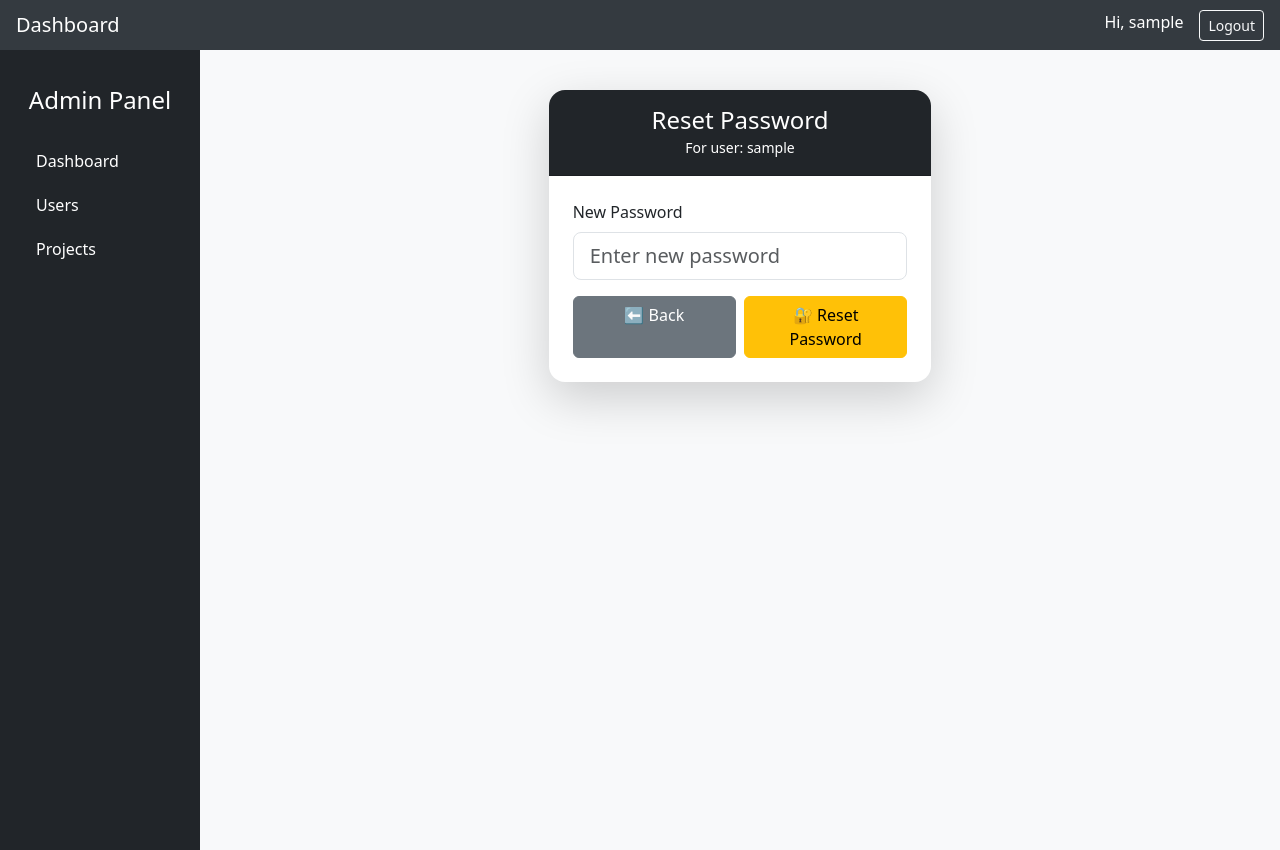
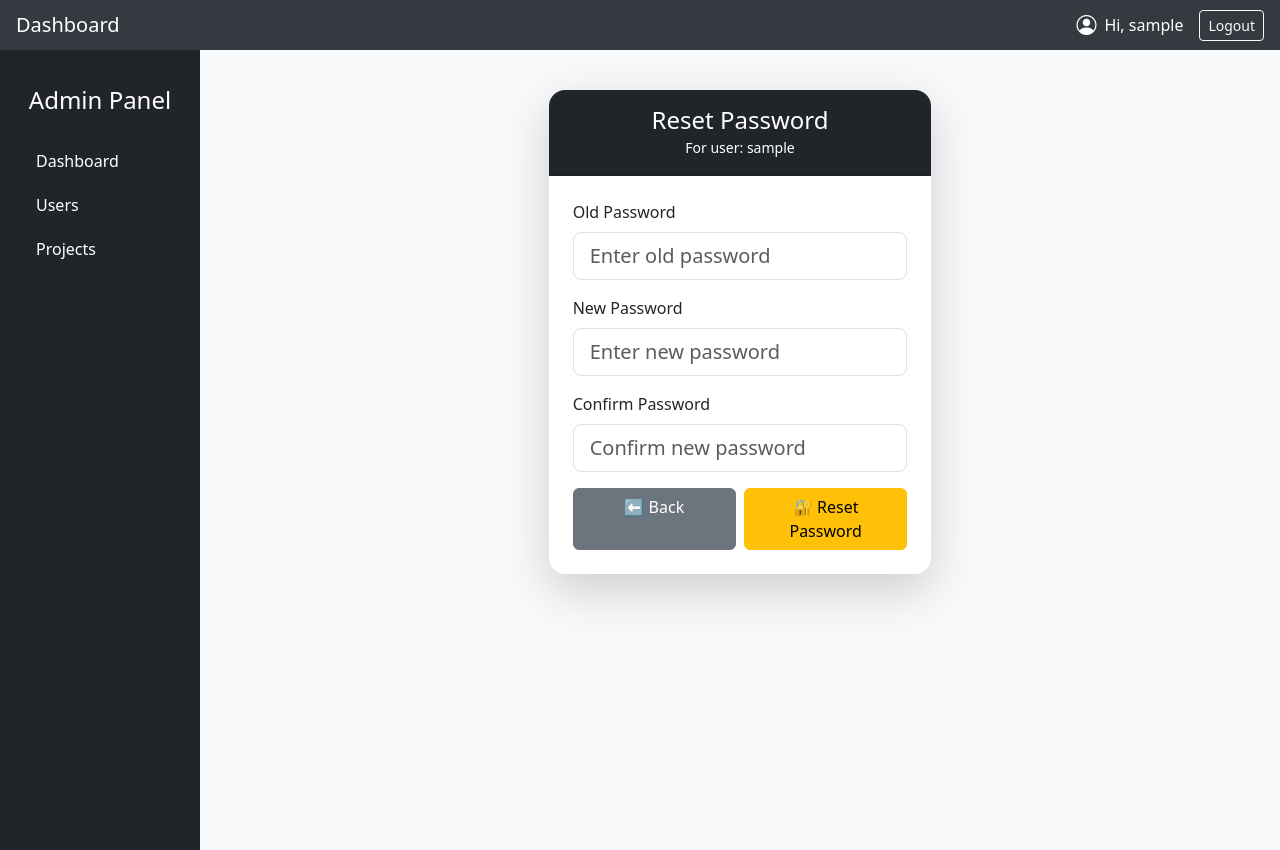
Before and after one commit to mrnirob143/project_management_system, a Django app: page /user/reset-password/1/ in a window 1280 px wide. Run offline with Django 5.2, Linux system fonts and the light colour scheme; the visitor is signed in with stand-in values (Sample User, id 1); data comes from the database, SQL or seed files in the repository.

Commit message:
update user

```diff
--- a/myapp/views.py
+++ b/myapp/views.py
@@ -6,6 +6,11 @@ from django.db.models import Q
 from .models import User, Project, Task, Task_Comment
 from .forms import UserUpdateForm, ProjectForm, TaskForm, CommentForm
 from django.contrib.auth.hashers import make_password
+from django.contrib.auth import update_session_auth_hash
+from django.contrib.auth.hashers import check_password
+from .forms import UserUpdateForm, UserSelfUpdateForm
+
+
 
 
 # ================= LOGIN =================
@@ -114,23 +119,30 @@ def create_user(request):
 
 @login_required
 def edit_user(request, id):
-    if request.user.Role != 'ADMIN':
+
+    user_obj = get_object_or_404(User, id=id)
+
+    if request.user.Role != 'ADMIN' and request.user.id != user_obj.id:
         return redirect('dashboard')
 
-    user_obj = get_object_or_404(User, id=id)
-    form = UserUpdateForm(request.POST or None, instance=user_obj)
+    if request.user.Role == 'ADMIN':
+        form = UserUpdateForm(request.POST or None, instance=user_obj)
+
+        if request.user.id == user_obj.id:
+            form.fields.pop('password', None)
+
+    else:
+        form = UserSelfUpdateForm(request.POST or None, instance=user_obj)
 
     if form.is_valid():
         form.save()
-        messages.success(request, "User updated successfully!")
-        return redirect('user_list')
+        messages.success(request, "Profile updated successfully!")
+        return redirect('user_detail', id=user_obj.id)
 
     return render(request, 'user_form.html', {
         'form': form,
         'user_role': request.user.Role
     })
-
-
 @login_required
 def delete_user(request, id):
     if request.user.Role != 'ADMIN':
@@ -147,16 +159,18 @@ def delete_user(request, id):
 
 @login_required
 def user_detail(request, id):
-    if request.user.Role != 'ADMIN':
-        return redirect('dashboard')
 
     user_obj = get_object_or_404(User, id=id)
+
+
+
+    if request.user.Role != 'ADMIN' and request.user.id != user_obj.id:
+        return redirect('dashboard')
 
     return render(request, 'user_detail.html', {
         'user_obj': user_obj,
         'user_role': request.user.Role
     })
-
 
 # ================= PROJECT CRUD =================
 @login_required
@@ -279,42 +293,51 @@ def task_list(request):
         'user_role': user.Role
     })
 
-
 @login_required
 def task_add(request):
-    if request.user.Role not in ['ADMIN', 'MANAGER']:
+    if request.user.Role != 'MANAGER':
         return redirect('dashboard')
 
+    project_id = request.GET.get('project_id')
+
+    if not project_id:
+        return redirect('dashboard')
+
+    project = get_object_or_404(Project, ID=project_id)
+
     form = TaskForm(request.POST or None)
-
     form.fields['Assigned_To'].queryset = User.objects.filter(Role='EMPLOYEE')
 
     if form.is_valid():
-        form.save()
+        task = form.save(commit=False)
+        task.P_ID = project
+        task.save()
+
         messages.success(request, "Task created successfully!")
-        return redirect('task_list')
+        return redirect('project_detail', id=project.ID)
 
     return render(request, 'task_form.html', {
         'form': form,
+        'project': project,
         'user_role': request.user.Role
     })
-
-
 
 @login_required
 def task_edit(request, id):
     task = get_object_or_404(Task, ID=id)
 
-    # ================= EMPLOYEE =================
     if request.user.Role == 'EMPLOYEE':
         if request.method == "POST":
             status = request.POST.get("Status")
+
             if status:
                 task.Status = status
                 task.save()
-        return redirect('task_list')
+                messages.success(request, "Task status updated successfully!")
 
-    # ================= MANAGER =================
+        return redirect('project_detail', id=task.P_ID.ID)
+
+
     if request.user.Role == 'MANAGER':
 
         if request.method == "POST":
@@ -322,6 +345,10 @@ def task_edit(request, id):
             if request.POST.get("remove_member"):
                 task.delete()
                 messages.success(request, "Task deleted successfully!")
+                return redirect('project_detail', id=task.P_ID.ID)
+
+            if task.Status == "Done":
+                messages.error(request, "Cannot assign member. Task already completed!")
                 return redirect('project_detail', id=task.P_ID.ID)
 
             assigned_to = request.POST.get("assigned_to")
@@ -344,11 +371,11 @@ def task_edit(request, id):
                         return redirect('project_detail', id=task.P_ID.ID)
 
                     task.Assigned_To = user
-
                 else:
                     task.Assigned_To = None
 
                 task.save()
+                messages.success(request, "Task assigned successfully!")
 
                 return redirect('project_detail', id=task.P_ID.ID)
 
@@ -421,22 +448,37 @@ def add_member_to_project(request, project_id):
 @login_required
 def reset_user_password(request, id):
 
-    if request.user.Role != 'ADMIN':
+    user_obj = get_object_or_404(User, id=id)
+
+    if request.user.Role != 'ADMIN' and request.user.id != user_obj.id:
         return redirect('dashboard')
 
-    user_obj = get_object_or_404(User, id=id)
+    if request.method == "POST":
 
-    if request.method == "POST":
-        password = request.POST.get("password")
+        old_password = request.POST.get("old_password")
+        new_password = request.POST.get("new_password")
+        confirm_password = request.POST.get("confirm_password")
 
-        if not password:
-            messages.error(request, "Password cannot be empty!")
+        if not new_password or not confirm_password:
+            messages.error(request, "Fields cannot be empty!")
             return redirect('reset_user_password', id=id)
 
-        user_obj.password = make_password(password)
+        if new_password != confirm_password:
+            messages.error(request, "Passwords do not match!")
+            return redirect('reset_user_password', id=id)
+
+        if request.user.Role != 'ADMIN':
+            if not check_password(old_password, user_obj.password):
+                messages.error(request, "Old password is incorrect!")
+                return redirect('reset_user_password', id=id)
+
+        user_obj.set_password(new_password)
         user_obj.save()
 
-        messages.success(request, f"Password reset for {user_obj.username} successful!")
+        if request.user.id == user_obj.id:
+            update_session_auth_hash(request, user_obj)
+
+        messages.success(request, f"Password updated for {user_obj.username}")
         return redirect('user_list')
 
     return render(request, 'reset_user_password.html', {
--- a/templates/base.html
+++ b/templates/base.html
@@ -9,6 +9,8 @@
     <link href="https://cdn.jsdelivr.net/npm/bootstrap@5.3.2/dist/css/bootstrap.min.css" rel="stylesheet">
     <link href="{% static 'styles/style.css' %}" rel="stylesheet">
 
+    <!-- Bootstrap Icons -->
+    <link rel="stylesheet" href="https://cdn.jsdelivr.net/npm/bootstrap-icons@1.11.3/font/bootstrap-icons.min.css">
 
 </head>
 
@@ -22,12 +24,23 @@
 
     <span class="navbar-brand mb-0 h1">Dashboard</span>
 
-    <div class="d-flex ms-auto">
+    <div class="d-flex ms-auto align-items-center">
         {% if user.is_authenticated %}
+
+            <!-- ✅ PROFILE ICON (CLICKABLE) -->
+            <a href="{% url 'user_detail' user.id %}" class="text-white me-2 text-decoration-none">
+                <i class="bi bi-person-circle fs-5"></i>
+            </a>
+
+            <!-- Username only desktop -->
             <span class="text-white me-3 d-none d-md-inline">
                 Hi, {{ user.username }}
             </span>
-            <a href="{% url 'logout' %}" class="btn btn-outline-light btn-sm">Logout</a>
+
+            <a href="{% url 'logout' %}" class="btn btn-outline-light btn-sm">
+                Logout
+            </a>
+
         {% endif %}
     </div>
 </nav>
--- a/templates/reset_user_password.html
+++ b/templates/reset_user_password.html
@@ -5,7 +5,6 @@
 <div class="container-fluid px-3 px-md-5 mt-4">
 
     <div class="row justify-content-center">
-
 
         <div class="col-12 col-sm-10 col-md-8 col-lg-5">
 
@@ -21,11 +20,28 @@
                     <form method="POST">
                         {% csrf_token %}
 
+                        <!-- OLD PASSWORD -->
+                        <div class="mb-3">
+                            <label class="form-label">Old Password</label>
+                            <input type="password" name="old_password"
+                                   class="form-control form-control-lg"
+                                   placeholder="Enter old password" required>
+                        </div>
+
+                        <!-- NEW PASSWORD -->
                         <div class="mb-3">
                             <label class="form-label">New Password</label>
-                            <input type="password" name="password"
+                            <input type="password" name="new_password"
                                    class="form-control form-control-lg"
                                    placeholder="Enter new password" required>
+                        </div>
+
+                        <!-- CONFIRM PASSWORD -->
+                        <div class="mb-3">
+                            <label class="form-label">Confirm Password</label>
+                            <input type="password" name="confirm_password"
+                                   class="form-control form-control-lg"
+                                   placeholder="Confirm new password" required>
                         </div>
 
                         <div class="d-flex flex-column flex-sm-row gap-2 justify-content-between">
--- a/templates/user_form.html
+++ b/templates/user_form.html
@@ -15,7 +15,6 @@
                         <button type="submit" class="btn btn-primary w-100 mt-2">Submit</button>
                     </form>
 
-                    <!-- Back Button -->
                     <a href="javascript:history.back()" class="btn btn-secondary w-100 mt-2">
                         Back
                     </a>
```
Also changed, not shown: myapp/forms.py (+11 -15 lines), templates/project_detail.html (+4 -3 lines), templates/user_detail.html (+13 -3 lines), templates/users.html (+0 -11 lines), static/images/admin.webp (added), static/images/employee.webp (added), static/images/manager.webp (added).
